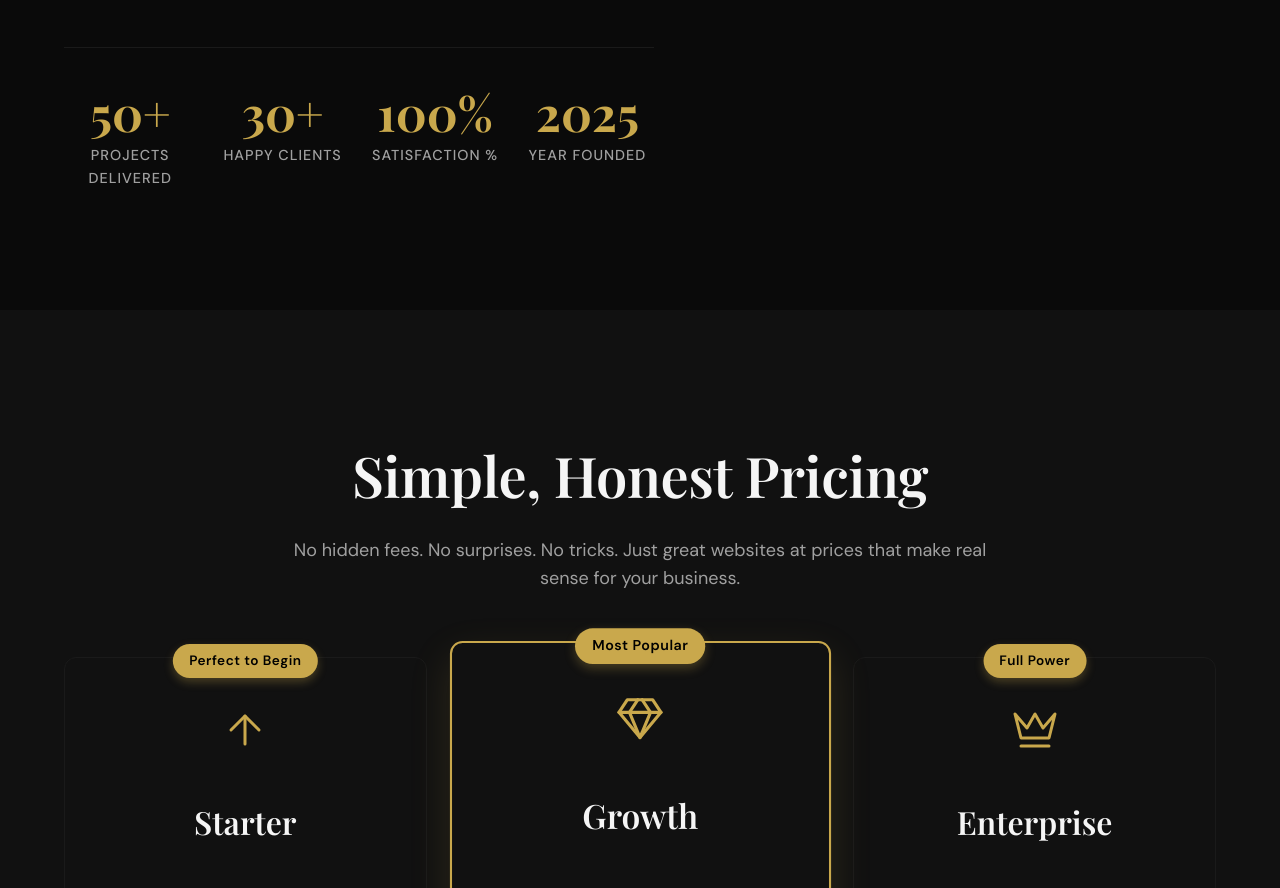
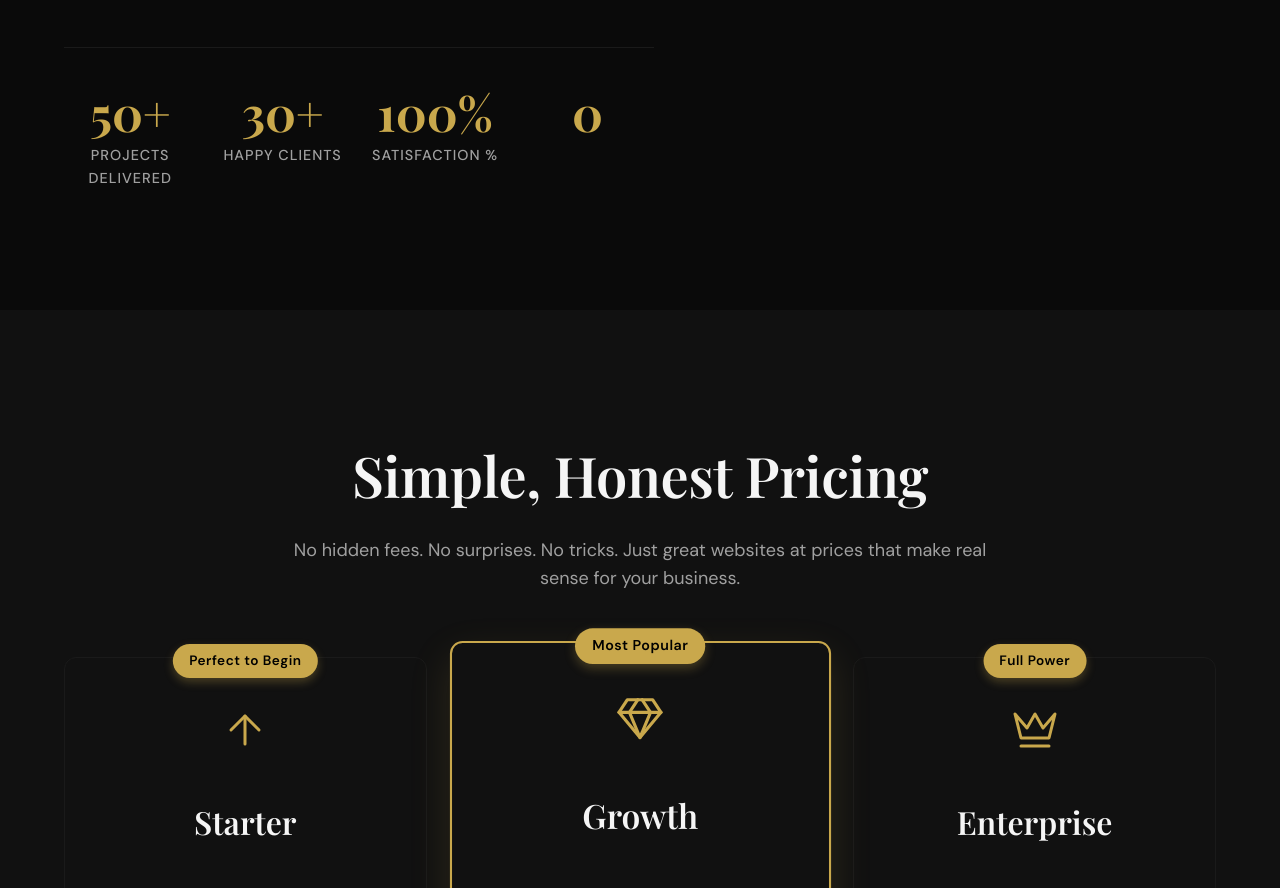
Before and after one commit to Azmul1234/aevora, a plain HTML site: page index.html in a window 1280 px wide. Shown: the part 4081-4969 px from the top of the page. Drawn offline with nearby package versions, Linux system fonts and the light colour scheme; animation ran at ten frames a second; a web font is replaced by a local one.

Commit message:
Update index.html

```diff
--- a/index.html
+++ b/index.html
@@ -1664,8 +1664,8 @@
                         <div class="stat-label">Satisfaction %</div>
                     </div>
                     <div class="stat-item">
-                        <div class="stat-number" data-target="2025">0</div>
-                        <div class="stat-label">Year Founded</div>
+                        <div class="stat-number" data-target="">0</div>
+                        <div class="stat-label"></div>
                     </div>
                 </div>
             </div>
```
